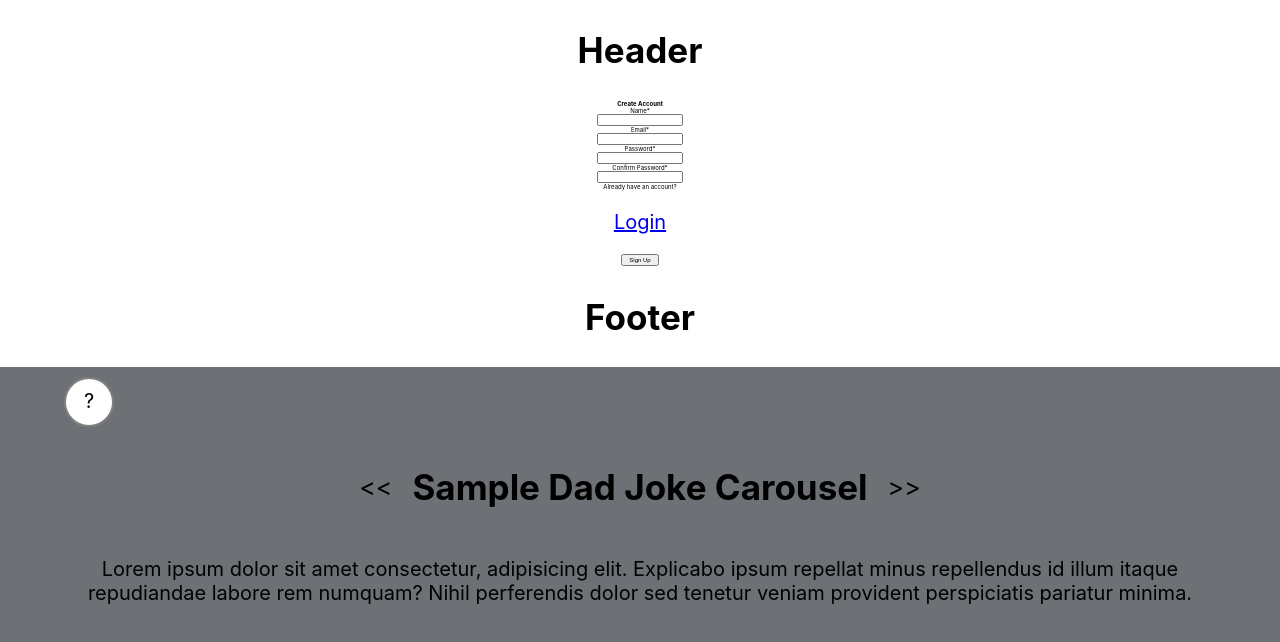
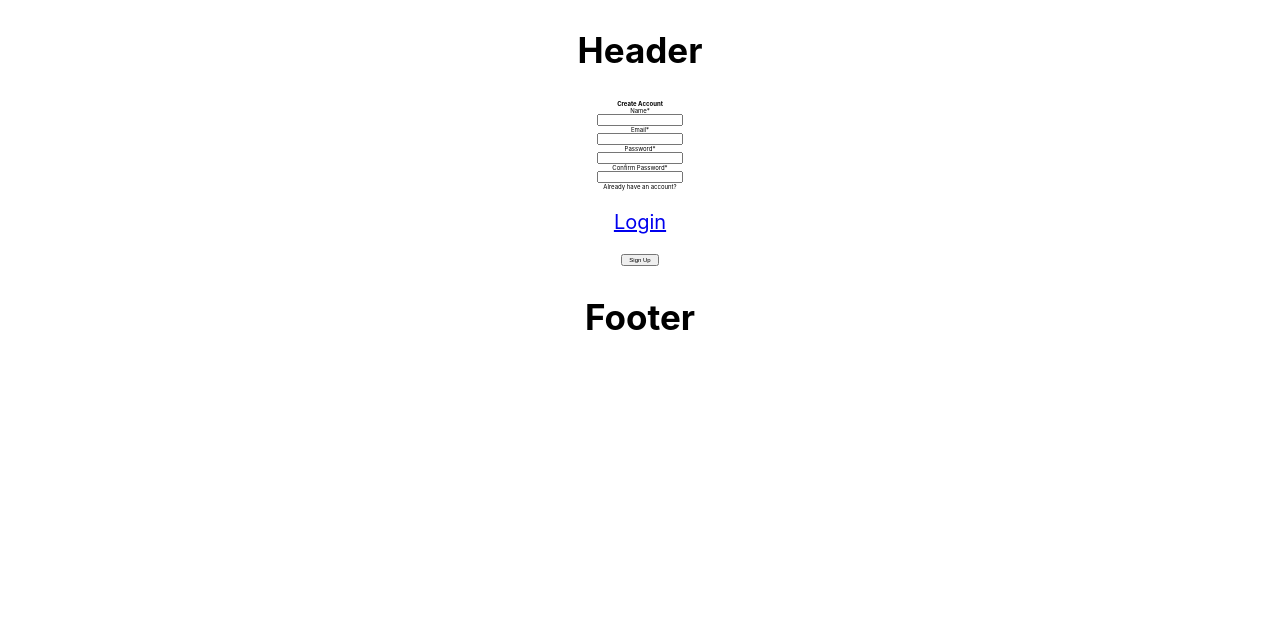
Before and after one commit to Build-Week-PT-Dad-Jokes/Front-End, a React (Create React App) app: page /signup in a window 1280 px wide. Shown: the top 642 px of the page. Built offline with nearby package versions, Linux system fonts and the light colour scheme.

Commit message:
create route for LandingPage

```diff
--- a/src/App.js
+++ b/src/App.js
@@ -28,7 +28,9 @@ function App() {
         }
       />
       <Footer />
-      <LandingPage />
+      <Route exact path="/">
+        <LandingPage />
+      </Route>
     </div>
   );
 }
```
